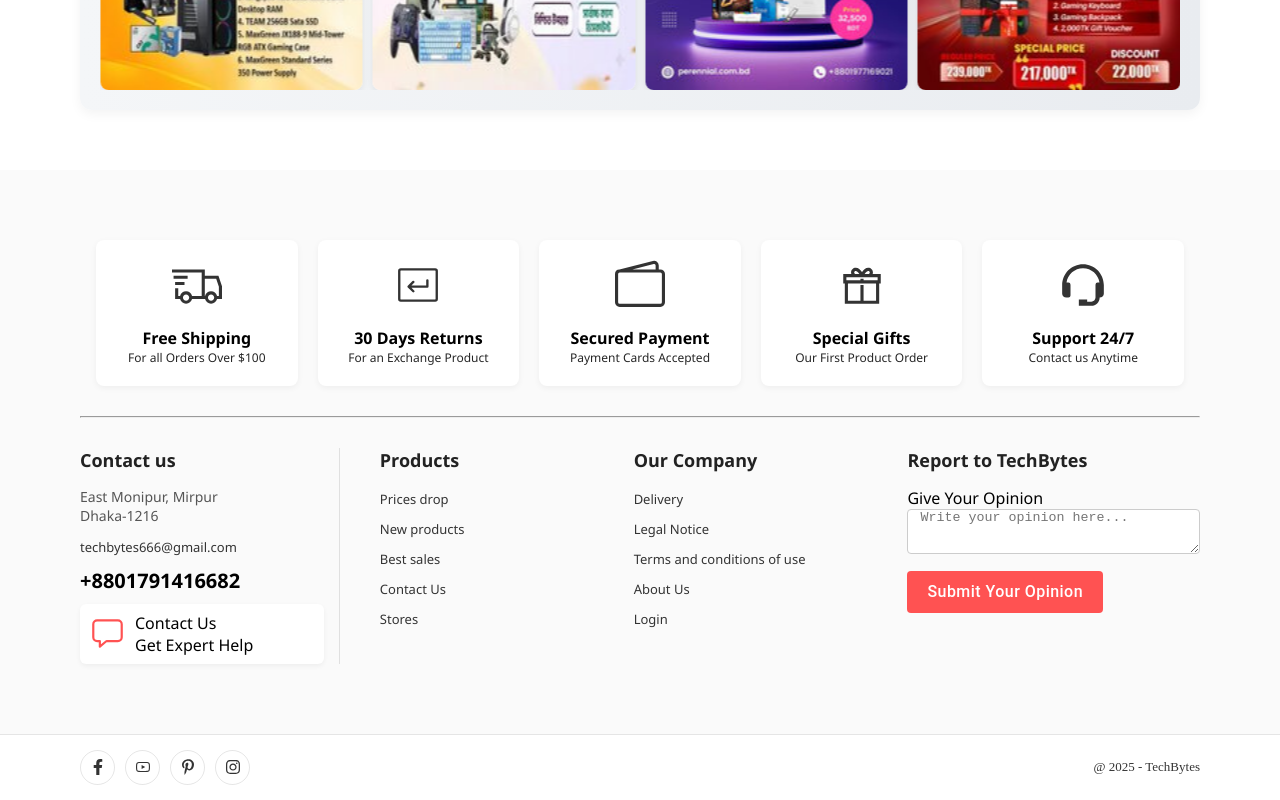
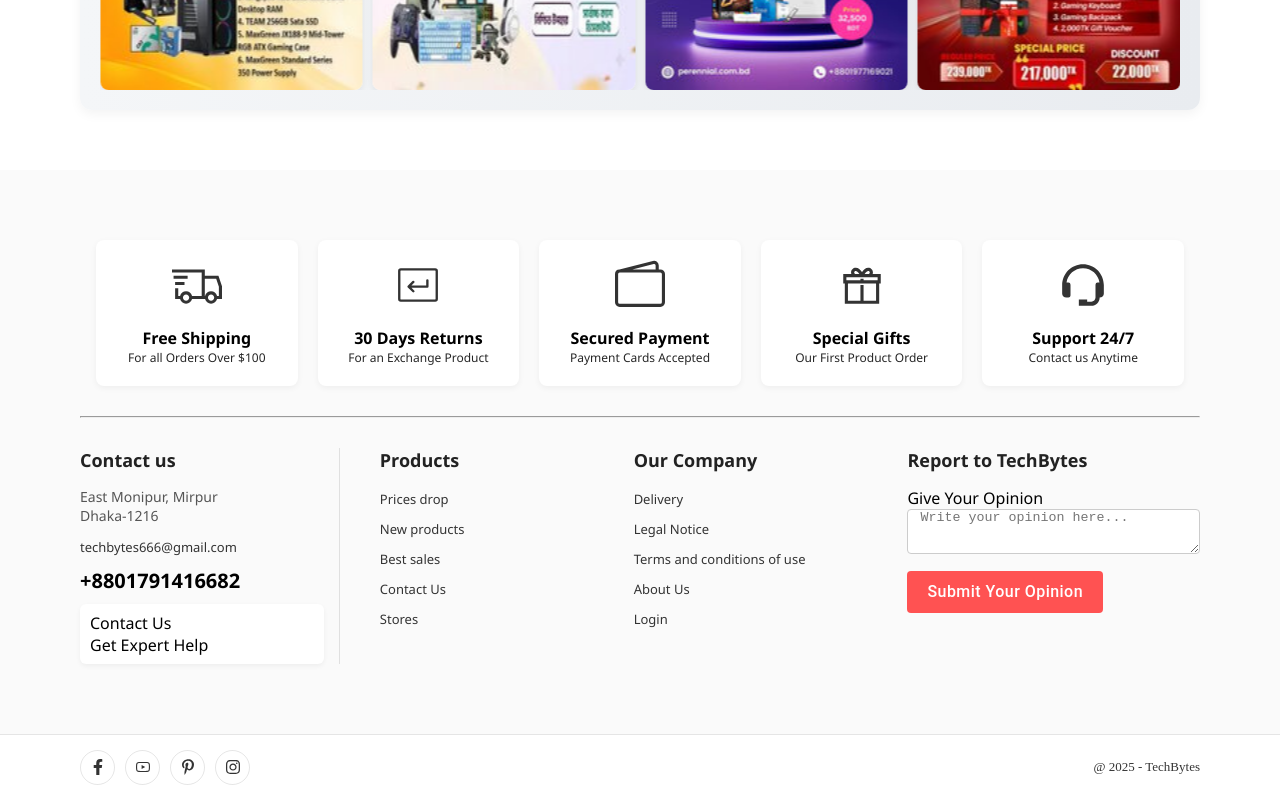
Before and after one commit to danial-hossain/TechBytes, a React (Create React App) app: page / in a window 1280 px wide. Shown: the part 2252-3052 px from the top of the page. Built offline with nearby package versions, Linux system fonts and the light colour scheme.

Commit message:
Fixed the icons

```diff
--- a/src/components/Footer/index.js
+++ b/src/components/Footer/index.js
@@ -109,7 +109,7 @@ const Footer = () => {
               </Link>
               <span className="footer-phone">+8801791416682</span>
               <div className="footer-chat">
-                <IoChatboxOutline className="footer-chat-icon" />
+
                 <span>
                   Contact Us
                   <br />
```
